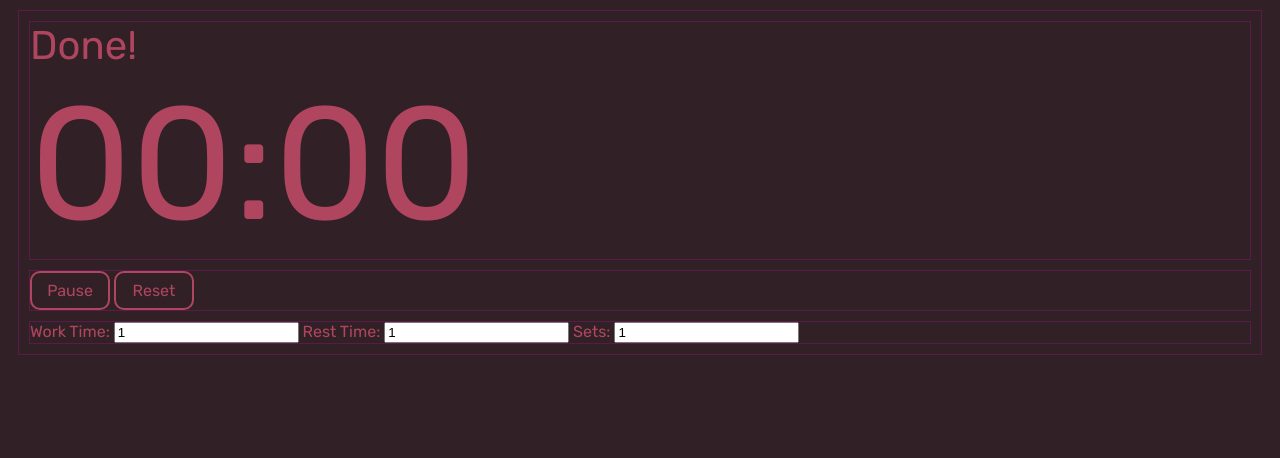
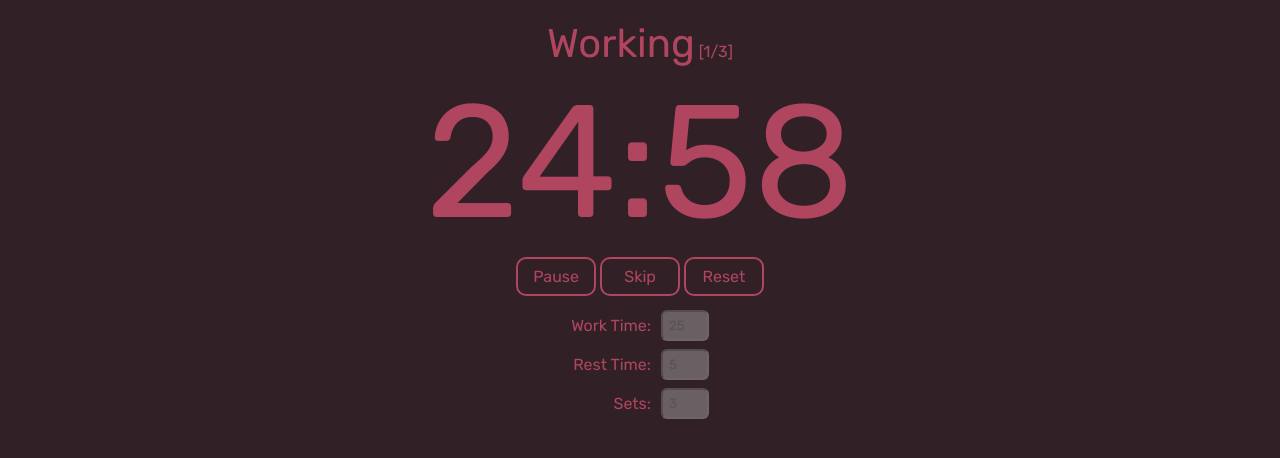
Before and after one commit to Julellisg/Pomodoro-Timer, a plain HTML site: page index.html in a window 1280 px wide. Both pictures are taken after a click on the button "Start". Drawn offline with Linux system fonts and the light colour scheme.

Commit message:
Fully functional, just needs accessibility options

```diff
--- a/index.html
+++ b/index.html
@@ -12,26 +12,45 @@
 <!-- Todo:  -->
 
 <body>
-    <div>
+
+    <div class="page-wrapper">
+        <div id="main-content">
             <div class="timer">
+                <div class="center">
                     <span id="session">Working</span>
+                    <span id="progress"></span>
+                </div>
                 <span id="time"></span>
             </div>
 
             <div class="controls">
                 <button class="button" id="start" onclick="startTimer()">Start</button>
+                <button class="button" id="skip" onclick="skipTimer()">Skip</button>
                 <button class="button" id="reset" onclick="resetTimer()">Reset</button>
             </div>
 
             <div class="settings">
+                <div id="inputs">
+                    <div class="input-group">
                         <label for="workTime">Work Time:</label>
-            <input type="number" id="workTime" value="1">
+                        <input type="number" id="workTime" value="25">
+                    </div>
+                    <div class="input-group">
                         <label for="restTime">Rest Time:</label>
-            <input type="number" id="restTime" value="1">
-            <label for="restTime">Sets:</label>
-            <input type="number" id="setCount" value="1">
+                        <input type="number" id="restTime" value="5">
+                    </div>
+                    <div class="input-group">
+                        <label for="setCount">Sets:</label>
+                        <input type="number" id="setCount" value="3">
                     </div>
                 </div>
+            </div>
+
+
+
+        </div>
+    </div>
+
     <script src="script.js"></script>
 </body>
 
--- a/script.js
+++ b/script.js
@@ -1,8 +1,10 @@
 // Timer div
 const sessionDisplay = document.getElementById('session');
+const progressDisplay = document.getElementById('progress');
 const timeDisplay = document.getElementById('time');
 // Controls div
 const startButton = document.getElementById('start');
+const skipButton = document.getElementById('skip');
 const resetButton = document.getElementById('reset');
 // Settings div
 const workTimeInput = document.getElementById('workTime');
@@ -19,11 +21,19 @@ var time = 0;   // SECONDS
 var s = 0;
 var set = 0;
 
-const speed = 10;
+const speed = 1000;
 var paused = true;
 var isWorking = true;
 
 let intervalId;
+
+function updateProgressDisplay() {
+    if(s <= set && set != 0) {
+        progressDisplay.innerHTML = "["+(s + 1) + "/" + set +"]";
+    } else {
+        progressDisplay.innerHTML = "[&infin;]";
+    }
+}
 
 // Takes time in SECONDS
 function startTimer() {
@@ -31,6 +41,13 @@ function startTimer() {
         paused = !paused; // Toggle the paused state
 
         if (!paused) {
+            workTimeInput.disabled = true;
+            restTimeInput.disabled = true;
+            setCountInput.disabled = true;
+
+            updateProgressDisplay();
+
+            // ! Interval
             intervalId = setInterval(function () {
                 time--;
                 updateTimerDisplay(time);
@@ -39,6 +56,7 @@ function startTimer() {
                 if (time <= 0) {
                     paused = true;
                     clearInterval(intervalId); // Clear the interval when time reaches 0
+
                     // ! Switching to RESTING
                     if(isWorking) {
                         isWorking = false;
@@ -56,11 +74,14 @@ function startTimer() {
                         // increment sets
                         if (set > 0) {
                             s++;
-                            if(s == set) {
+                            updateProgressDisplay();
+                            if (s == set) {
                                 clearInterval(intervalId); // Stop the interval after the specified number of sets
                                 s = 0;
                                 sessionDisplay.innerHTML = "Done!"
+                                progressDisplay.innerHTML = "";
                                 startButton.disabled = true; // Disable the button during countdown
+                                skipButton.disabled = true;
                                 setTimeout(resetTimer, 3500);
                             }
                         } else {
@@ -78,18 +99,72 @@ function startTimer() {
     }
 }
 
-// ! MAKE SURE LABELS ARE RESET AS WELL
+function skipTimer() {
+    paused = true;
+    clearInterval(intervalId);
+
+    workTimeInput.disabled = true;
+    restTimeInput.disabled = true;
+    setCountInput.disabled = true;
+
+    // ! Switching to RESTING
+    if (isWorking) {
+        isWorking = false;
+        sessionDisplay.innerHTML = "Resting";
+        time = restTime;
+        // startTimer();
+    }
+    // ! Switching to WORKING
+    else {
+        isWorking = true;
+        sessionDisplay.innerHTML = "Working";
+        time = workTime;
+        // startTimer();
+
+        // increment sets
+        if (set > 0) {
+            s++;
+            updateProgressDisplay();
+            if (s == set) {
+                clearInterval(intervalId); // Stop the interval after the specified number of sets
+                s = 0;
+                sessionDisplay.innerHTML = "Done!"
+                progressDisplay.innerHTML = "";
+                startButton.disabled = true; // Disable the button during countdown
+                skipButton.disabled = true;
+                setTimeout(resetTimer, 3500);
+            }
+        } else {
+            startTimer(); // Start the timer for the next set
+        }
+    }
+
+    updateTimerDisplay(time);
+    startButton.textContent = "Resume";
+}
+
 function resetTimer() {
     clearInterval(intervalId);
     paused = true;
     isWorking = true;
+
     s = 0;
+    updateProgressDisplay();
     sessionDisplay.innerHTML = "Working";
     time = workTime;
     updateTimerDisplay(time);
+
     startButton.disabled = false; // Disable the button during countdown
+    skipButton.disabled = false; // Disable the button during countdown
+
+    workTimeInput.disabled = false;
+    restTimeInput.disabled = false;
+    setCountInput.disabled = false;
+
     startButton.textContent = "Start";
 }
+
+
 
 function updateTimerDisplay(time) {
     const hours = Math.floor((time / 60) / 60);
@@ -105,28 +180,39 @@ function updateTimerDisplay(time) {
 
 // * Inputs
 workTimeInput.addEventListener('blur', function () {
-    w = parseInt(workTimeInput.value, 10);
+    workTime = parseInt(workTimeInput.value, 10) * 60;
     updateTimerDisplay(workTime);
 });
 
 workTimeInput.addEventListener('keydown', function (event) {
     if (event.key === 'Enter') {
-        w = parseInt(workTimeInput.value, 10)  *  60;
+        workTime = parseInt(workTimeInput.value, 10) * 60;
         workTimeInput.blur();
         updateTimerDisplay(workTime);
     }
 });
 
 restTimeInput.addEventListener('blur', function () {
-    r = parseInt(restTimeInput.value, 10)
-    updateTimerDisplay(restTime);
+    restTime = parseInt(restTimeInput.value, 10) * 60;
 });
 
 restTimeInput.addEventListener('keydown', function (event) {
     if (event.key === 'Enter') {
-        r = parseInt(restTimeInput.value, 10);
+        r = parseInt(restTimeInput.value, 10) * 60;
         restTimeInput.blur();
-        updateTimerDisplay(restTime);
+    }
+});
+
+setCountInput.addEventListener('blur', function () {
+    set = parseInt(setCountInput.value, 10);
+    updateProgressDisplay();
+});
+
+setCountInput.addEventListener('keydown', function (event) {
+    if (event.key === 'Enter') {
+        set = parseInt(setCountInput.value, 10);
+        setCountInput.blur();
+        updateProgressDisplay();
     }
 });
 
@@ -135,6 +221,7 @@ function init() {
     w = parseInt(workTimeInput.value, 10);
     r = parseInt(restTimeInput.value, 10);
     set = parseInt(setCountInput.value, 10);
+    updateProgressDisplay()
     workTime = w * 60;
     restTime = r * 60;
     time = workTime;
--- a/styles.css
+++ b/styles.css
@@ -1,20 +1,56 @@
+/*
+- For responsive design, change the width and font sizes of everything to match the phone screen.
+*/
+
 @import url('https://fonts.googleapis.com/css2?family=Rubik:ital,wght@0,400;0,700;1,400;1,700&display=swap');
 
 body {
     font-family: 'Rubik', 'Segoe UI', sans-serif;
     color: rgb(175, 69, 95);
     background-color: rgb(49, 33, 39);
+
+    margin: 0;
+    padding: 0;
 }
 
 div {
-    /* background-color: rgba(14, 255, 54, 0.2); */
-    margin: 10px;
-    border: 1px solid rgba(255, 0, 212, 0.2);
-    float: center;
+    /* border: 1px solid rgba(255, 0, 212, 0.2); */
 }
 
+.page-wrapper {
+    display: flex;
+    flex-direction: column;
+    align-items: center;
+    width: 100%;
+    height: 100%;
+}
+
+#main-content {
+    display: flex;
+    flex-direction: column;
+    align-items: center;
+
+    width: 600px;
+    margin: 20px;
+    /* border: 1px solid rgba(255, 0, 212, 0.2); */
+}
+
+/* ! Timer div */
+.center {
+    text-align: center;
+}
+
+#time {
+    font-size: 160px;
+}
+
+#session {
+    font-size: 40px;
+}
+
+/* ! Controls div */
 button {
-    font-family: 'Rubik', 'Segoe UI', sans-serif;
+    font-family: inherit;
     font-size: 16px;
     width: 80px;
     padding: 8px;
@@ -30,15 +66,33 @@ button:hover {
     border: 2px solid rgb(200, 149, 111);
 }
 
-.timer {
+/* ! Settings (inputs) div */
+.settings {
     display: flex;
     flex-direction: column;
+    margin-top: 14px;
 }
 
-#session {
-    font-size: 40px;
+.input-group {
+    display: flex;
+    align-items: center;
+    justify-content: flex-end;
+    margin-bottom: 8px;
+    /* Adjust spacing between groups */
 }
 
-#time {
-    font-size: 160px;
+.settings label {
+    margin-right: 10px;
+    /* Adjust spacing between label and input */
 }
+
+.settings input[type="number"] {
+    font-family: inherit;
+    padding: 6px;
+    width: 32px;
+    border-radius: 6px;
+}
+
+.settings input[type="number"]:focus {
+    border-color: rgb(255, 189, 141);
+}
```
Lines whose indentation alone changed are shown as unchanged.
